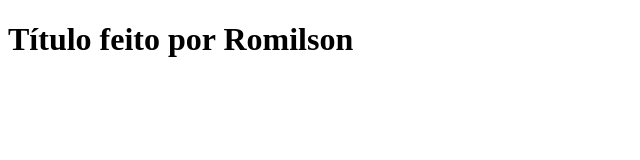
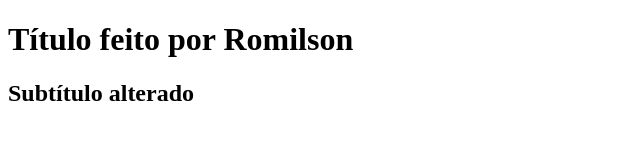
Before and after one commit to romilsonros/aula-git-essencial, a plain HTML site: page index.html in a window 1280 px wide. Shown: the whole page, without its empty margins (0-640 px from the left). Drawn offline with Linux system fonts and the light colour scheme.

Commit message:
alterado subtitulo

```diff
--- a/index.html
+++ b/index.html
@@ -7,6 +7,7 @@
 </head>
 <body>
     <h1>Título feito por Romilson</h1>
+    <h2>Subtítulo alterado</h2>
 
 </body>
 </html>
```
